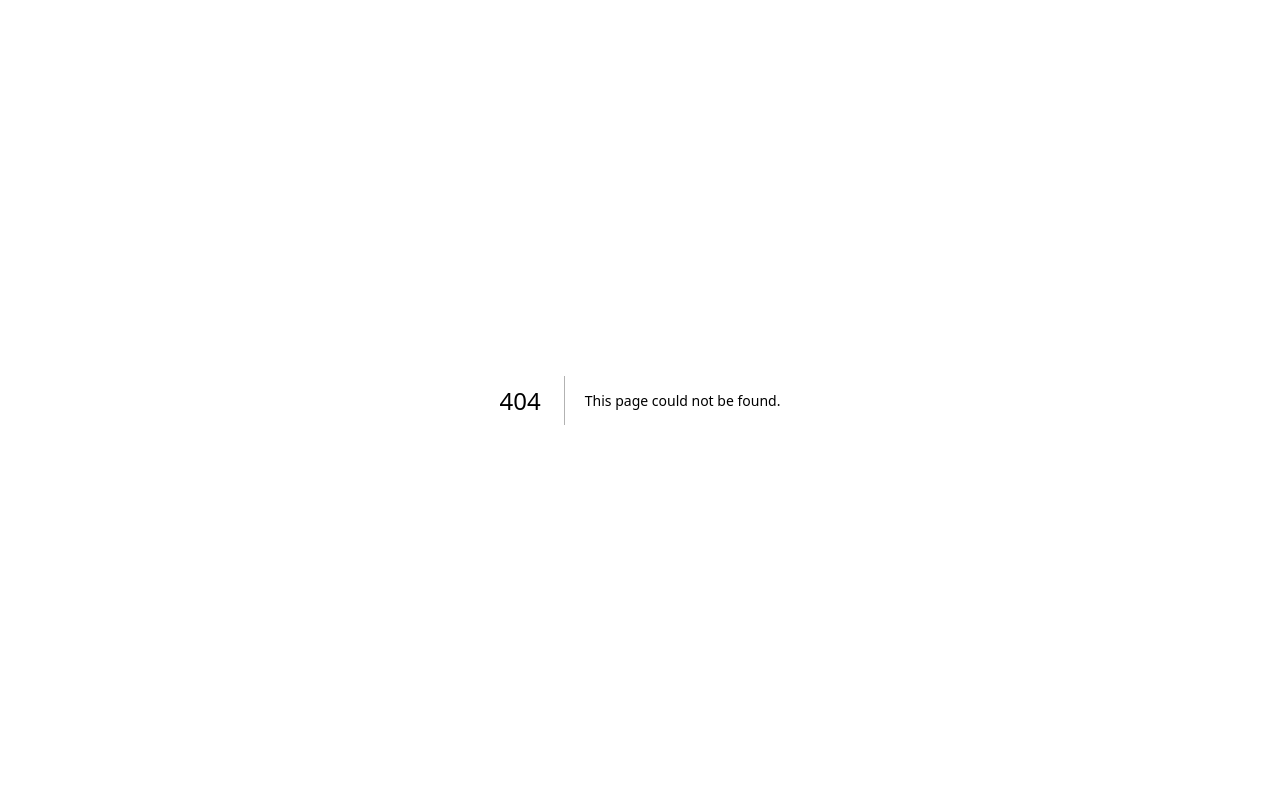
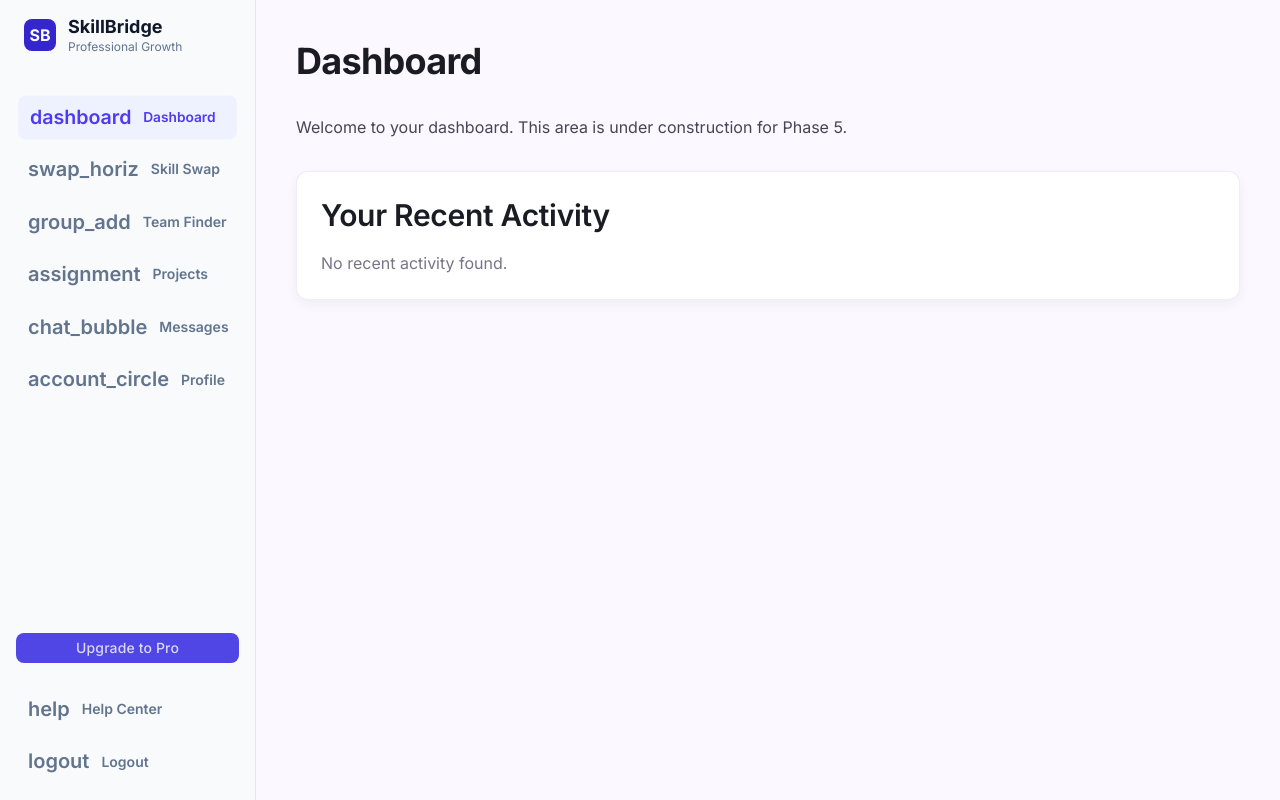
Before and after one commit to abedalhamidshehadi20-collab/SkillBridge, a Next.js app in the folder frontend/client/: page /dashboard in a window 1280 px wide. Before the commit this address had no page. Built offline with nearby package versions, Linux system fonts and the light colour scheme.

Commit message:
Create authenticated dashboard layout and global styles

```diff
--- /dev/null
+++ b/frontend/client/app/(dashboard)/dashboard/page.tsx
@@ -0,0 +1,14 @@
+export default function DashboardPage() {
+  return (
+    <div className="p-lg md:p-xl space-y-8 max-w-5xl mx-auto">
+      <h1 className="font-h1 text-h1 text-on-surface">Dashboard</h1>
+      <p className="font-body-md text-on-surface-variant">
+        Welcome to your dashboard. This area is under construction for Phase 5.
+      </p>
+      <div className="bg-surface-container-lowest rounded-xl border border-outline-variant/30 ambient-shadow-card p-lg">
+        <h2 className="font-h2 text-h2 mb-4">Your Recent Activity</h2>
+        <p className="text-outline">No recent activity found.</p>
+      </div>
+    </div>
+  );
+}
--- /dev/null
+++ b/frontend/client/app/(dashboard)/layout.tsx
@@ -0,0 +1,101 @@
+'use client';
+
+import Link from 'next/link';
+import { usePathname, useRouter } from 'next/navigation';
+import { createClient } from '@/lib/supabase/client';
+
+export default function DashboardLayout({ children }: { children: React.ReactNode }) {
+  const pathname = usePathname();
+  const router = useRouter();
+
+  const handleLogout = async () => {
+    const supabase = createClient();
+    await supabase.auth.signOut();
+    router.push('/login');
+    router.refresh();
+  };
+
+  const navItems = [
+    { name: 'Dashboard', icon: 'dashboard', href: '/dashboard' },
+    { name: 'Skill Swap', icon: 'swap_horiz', href: '#' },
+    { name: 'Team Finder', icon: 'group_add', href: '#' },
+    { name: 'Projects', icon: 'assignment', href: '#' },
+    { name: 'Messages', icon: 'chat_bubble', href: '#' },
+    { name: 'Profile', icon: 'account_circle', href: '/profile' },
+  ];
+
+  return (
+    <div className="bg-background text-on-background font-body-md min-h-screen flex">
+      {/* SideNavBar (WEB ONLY) */}
+      <nav className="hidden md:flex flex-col h-screen w-64 fixed left-0 top-0 border-r border-slate-200 dark:border-slate-800 bg-slate-50 dark:bg-slate-950 p-4 gap-y-2 z-40">
+        <div className="flex items-center gap-3 mb-8 px-2">
+          <div className="w-8 h-8 rounded-lg bg-primary flex items-center justify-center text-on-primary font-bold">
+            SB
+          </div>
+          <div>
+            <h1 className="text-lg font-bold text-slate-900 dark:text-white leading-tight">SkillBridge</h1>
+            <p className="text-xs text-slate-500">Professional Growth</p>
+          </div>
+        </div>
+
+        {navItems.map((item) => {
+          const isActive = pathname.startsWith(item.href) && item.href !== '#';
+          return (
+            <Link
+              key={item.name}
+              href={item.href}
+              className={`flex items-center gap-3 rounded-lg px-3 py-2 font-sans text-sm font-semibold hover:translate-x-1 transition-transform duration-200 ${
+                isActive
+                  ? 'bg-indigo-50 dark:bg-indigo-900/20 text-indigo-600 dark:text-indigo-400 scale-98 transition-all'
+                  : 'text-slate-500 dark:text-slate-400 hover:bg-slate-100 dark:hover:bg-slate-900'
+              }`}
+            >
+              <span
+                className="material-symbols-outlined text-[20px]"
+                style={isActive ? { fontVariationSettings: "'FILL' 1" } : undefined}
+              >
+                {item.icon}
+              </span>
+              {item.name}
+            </Link>
+          );
+        })}
+
+        <div className="mt-auto flex flex-col gap-y-2">
+          <button className="w-full py-2 px-4 rounded-lg bg-primary-container text-on-primary-container font-label-sm hover:opacity-90 transition-opacity mb-4">
+            Upgrade to Pro
+          </button>
+          <Link
+            href="#"
+            className="flex items-center gap-3 text-slate-500 dark:text-slate-400 hover:bg-slate-100 dark:hover:bg-slate-900 rounded-lg px-3 py-2 font-sans text-sm font-semibold hover:translate-x-1 transition-transform duration-200"
+          >
+            <span className="material-symbols-outlined text-[20px]">help</span>
+            Help Center
+          </Link>
+          <button
+            onClick={handleLogout}
+            className="flex items-center gap-3 text-slate-500 dark:text-slate-400 hover:bg-slate-100 dark:hover:bg-slate-900 rounded-lg px-3 py-2 font-sans text-sm font-semibold hover:translate-x-1 transition-transform duration-200 w-full text-left"
+          >
+            <span className="material-symbols-outlined text-[20px]">logout</span>
+            Logout
+          </button>
+        </div>
+      </nav>
+
+      {/* TopNavBar (MOBILE ONLY - Replaces SideNav) */}
+      <nav className="md:hidden flex justify-between items-center w-full px-6 py-3 fixed top-0 z-50 bg-white/80 dark:bg-slate-900/80 backdrop-blur-md shadow-sm dark:shadow-none font-sans text-sm font-medium tracking-tight">
+        <div className="text-xl font-black tracking-tighter text-indigo-600 dark:text-indigo-400">
+          SkillBridge
+        </div>
+        <div className="flex items-center gap-4">
+          <span className="material-symbols-outlined text-slate-600 cursor-pointer">menu</span>
+        </div>
+      </nav>
+
+      {/* Main Content Canvas */}
+      <main className="flex-1 md:ml-64 pt-16 md:pt-0 min-h-screen">
+        {children}
+      </main>
+    </div>
+  );
+}
--- a/frontend/client/app/globals.css
+++ b/frontend/client/app/globals.css
@@ -98,5 +98,8 @@ body {
 .font-h3 { font-size: 24px; line-height: 1.4; letter-spacing: 0; font-weight: 600; }
 .text-h3 { font-size: 24px; line-height: 1.4; letter-spacing: 0; font-weight: 600; }
 
+.ambient-shadow-card { box-shadow: 0px 4px 12px rgba(0,0,0,0.05); }
+.gradient-btn { background: linear-gradient(135deg, var(--color-primary) 0%, var(--color-secondary) 100%); box-shadow: inset 0 1px 0 rgba(255,255,255,0.2); }
+
 html { scroll-behavior: smooth; }
 *:focus-visible { outline: 2px solid var(--color-primary); outline-offset: 2px; }
```
